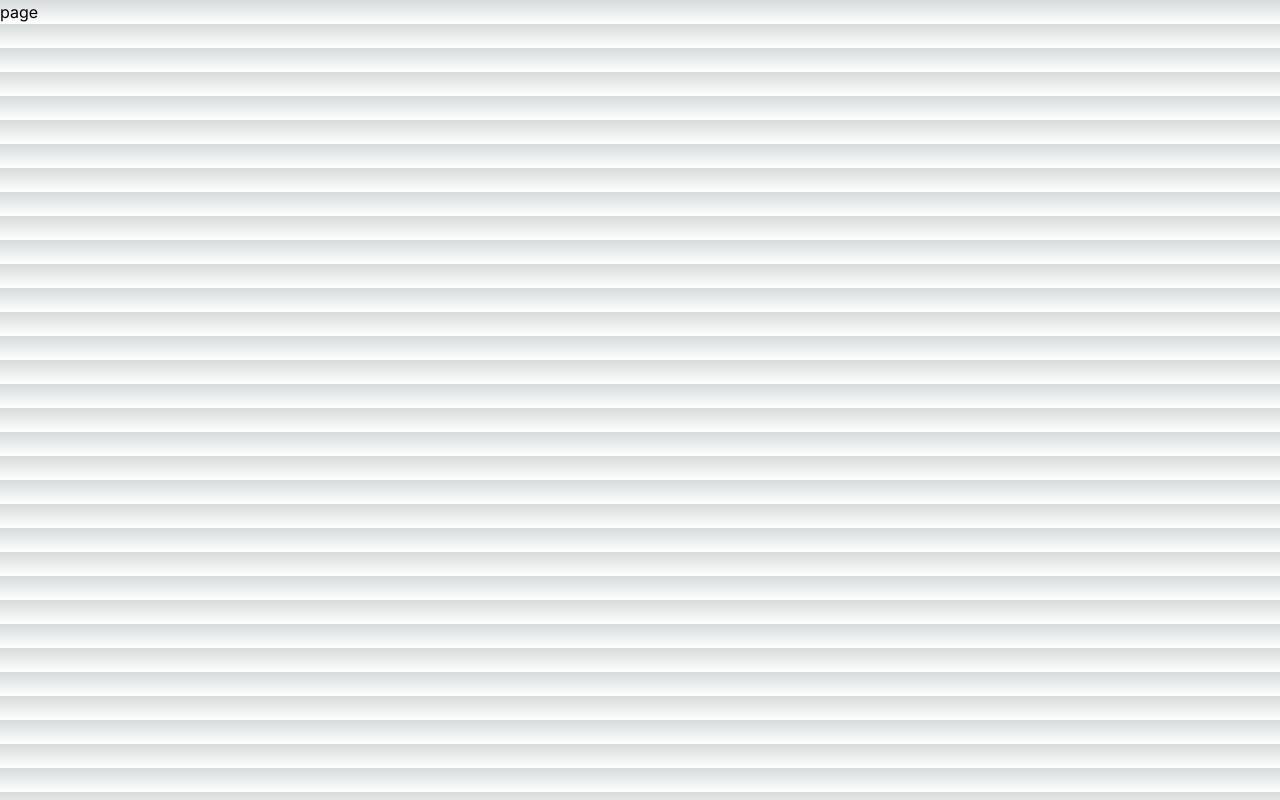
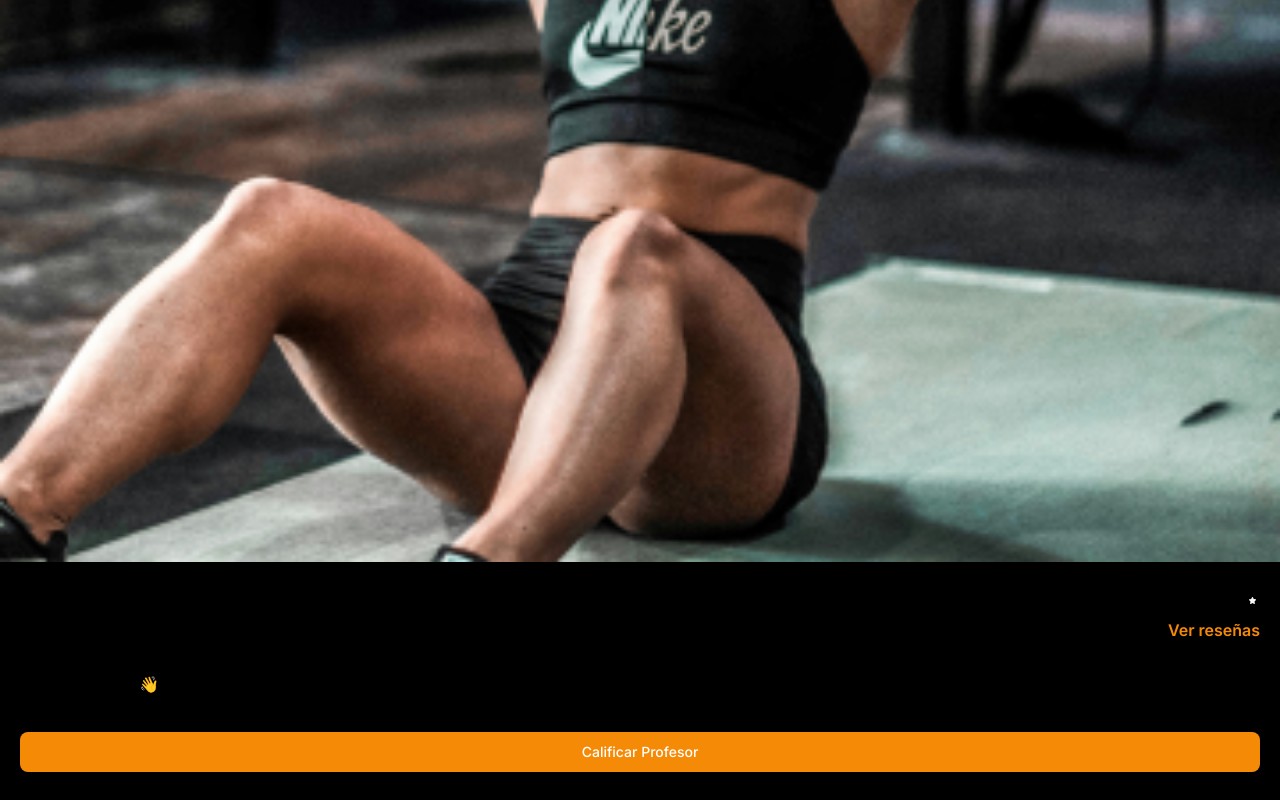
Before and after one commit to No-Country/s13-07-n-node-react, a Next.js app in the folder frontend/: page /profesores/1 in a window 1280 px wide. Built offline with nearby package versions, Linux system fonts and the light colour scheme.

Commit message:
working yet

```diff
--- a/frontend/app/(router)/profesores/[profesor]/page.tsx
+++ b/frontend/app/(router)/profesores/[profesor]/page.tsx
@@ -1,8 +1,13 @@
+"use client"
+import ProfessorDetails from '@/app/Components/ProfessorDetails'
+import CalificarProfesor from '@/app/views/CalificarProfesor'
 import React from 'react'
 
-const page = () => {
+const page = ({ params }: { params: { profesor: string } }) => {
   return (
-    <div>page</div>
+    <div>
+      <CalificarProfesor params={params} />
+    </div>
   )
 }
 
--- a/frontend/app/Components/CardContainer.tsx
+++ b/frontend/app/Components/CardContainer.tsx
@@ -3,40 +3,21 @@ import CardProfessor from './CardProfessor'
 import professor1 from "../../public/Rectangle 4.png";
 import professor2 from "../../public/Rectangle 4 (1).png";
 import CardActivities from './CardActivities';
-import SlideUpComponent from './SlideUpComponent';
-
 
 function CardContainer({link}:{link:string}) {
 
-  const [professorDetail, setProfessorDetail] = useState({})
-  const [isVisible, setIsVisible] = useState(false);
-
-  const showDetails =({rate, image, name, available}:any)=>{
-    //console.log({rate, image, name, available})
-    setProfessorDetail({rate, image, name, available})
-    setIsVisible(true)
-  }
-
-  useEffect(()=>{
-
-    setProfessorDetail({})
-    setIsVisible(false)
-  }, [])
-
-
   return (
-
     <div>
       {link === "Profesores" && (
         <div className='w-[100%] grid grid-cols-12 mt-[24px]'>
           <div className='col-span-6 flex justify-center items-center mt-[0.8rem]'>
-              <CardProfessor onShowDetails={showDetails}  rate={4.6} image={professor2} name="Julian Alvarez" available={true}/>
+              <CardProfessor  rate={4.6} image={professor2} name="Julian Alvarez" available={true}/>
           </div>
           <div className='col-span-6 flex justify-center items-center mt-[0.8rem]'>
-              <CardProfessor onShowDetails={showDetails} rate={4.6} image={professor1} name="Mara Gomez" available={true}/>
+              <CardProfessor rate={4.6} image={professor1} name="Mara Gomez" available={true}/>
           </div>
           <div className='col-span-6 flex justify-center items-center mt-[0.8rem]'>
-              <CardProfessor onShowDetails={showDetails} rate={4.6} image={professor2} name="Julian Alvarez" available={true}/>
+              <CardProfessor rate={4.6} image={professor2} name="Julian Alvarez" available={true}/>
           </div>
         </div>
       )}
@@ -59,10 +40,6 @@ function CardContainer({link}:{link:string}) {
         </div>
         )
       }
-
-      {isVisible &&  <SlideUpComponent professorDetail={professorDetail} slideDown={()=> setIsVisible(false)}  />}
-
-
     </div>
 
   )
--- a/frontend/app/Components/CardProfessor.tsx
+++ b/frontend/app/Components/CardProfessor.tsx
@@ -4,10 +4,10 @@ import disponible from "../../public/Ellipse 26.png";;
 import estrella from "../../public/star.png";
 
 
-function CardProfessor({image, name, available, rate, onShowDetails}:{image:any, name:string, available:boolean, rate:number, onShowDetails:({name, rate, image, available}:any)=> void}) {
+function CardProfessor({image, name, available, rate, }:{image:any, name:string, available:boolean, rate:number}) {
 
     return (
-        <div className='w-[152px] h-[158px] rounded-[20px] relative pointer' onClick={()=>{onShowDetails({image, name, available, rate, onShowDetails})}}>
+        <div className='w-[152px] h-[158px] rounded-[20px] relative pointer'>
             <Image  alt='professor' src={image} />
             <div className='absolute top-0 left-0 right-0 bottom-0 w-full h-full flex justify-between items-end p-[0.5rem]'>
                 <div>
--- a/frontend/app/Components/SlideUpComponent.tsx
+++ b/frontend/app/Components/ProfessorDetails.tsx
@@ -1,33 +1,39 @@
-import Image from "next/image";
+import Image from 'next/image';
+import React, { ReactNode, useState } from 'react'
 import X from "../../public/x.png"
 import start from "../../public/star.png"
-import { useState } from "react";
 import starColor from "../../public/star-color.png"
+import mujer from "../../public/card-header-women.png"
 
 
+function ProfessorDetails({ params }: { params: {profesor: string;}}) {
 
-const SlideUpComponent = ({slideDown, professorDetail}:{slideDown:()=> void, professorDetail:any}) => {
-  const {image, name, available, rate} = professorDetail;
   const calificacion = ["profesor","puntaje", "gracias"];
   const  [flujo, setFlujo] = useState(calificacion[0])
 
   return (
     <div className={`w-full h-full  fixed  left-0 right-0 bottom-0  backdrop-blur-[5px]  bg-opacity-60`}>
 
-      <button onClick={()=>{slideDown()}}>
+      <button onClick={()=>{}}>
         <Image src={X} alt="x" className="w-[24px] h-[24px] absolute right-5 top-5" />
       </button>
       <div className="w-full  absolute bottom-0 right-0 left-0">
         {
           flujo === calificacion[0] && (
-          <><Image src={image} alt="profesor" className="w-full" />
+          <><Image src={mujer} alt="profesor" className="w-full" />
           <div className="w-full p-[20px] h-full bg-black">
               <div className="flex justify-between items-center">
-                <h3 className="text-[24px]">Mara Goméz</h3>
-                <p className="flex justify-between items-center"><span className="flex items-center">Rate 4.6</span> <Image className="mx-1" src={start} alt="start" /> </p>
+                <h3 className="text-[24px]">{params.profesor}</h3>
+
+                <p className="flex justify-between items-center">
+                    <span className="flex items-center">Rate 4.6</span>
+                    <Image className="mx-1" src={start} alt="start" />
+                </p>
+
               </div>
               <div>
-                <p className="mt-[30px]">
+                <p className='text-primaryDefault font-semibold text-right'>Ver reseñas</p>
+                <p className="mt-[30px] font-semibold">
                   Hola soy Mara!  👋
                   Soy personal trainer y puedo ayudarte con tu entrenamiento.
                   Me vas a encontrar en el gimnasio todos los martes y viernes de 16hs a 20hs.
@@ -58,7 +64,7 @@ const SlideUpComponent = ({slideDown, professorDetail}:{slideDown:()=> void, pro
                     <Image className="w-[24px] h-[24px] mx-2" src={starColor} alt="star-color" />
                     <Image className="w-[24px] h-[24px] mx-2" src={starColor} alt="star-color" />
                   </div>
-                  <p className="mt-[16px]">Deja un comentario</p>
+                  <p className="mt-[16px] font-semibold">Deja un comentario</p>
                 </p>
                 <button onClick={() => { setFlujo(calificacion[2]); } } type="button" className="mt-[12px] text-white w-full focus:outline-none  bg-primaryDefault hover:bg-yellow-500 focus:ring-4 focus:ring-yellow-300 font-medium rounded-lg text-sm px-5 py-2.5 me-2 mb-2 dark:focus:ring-yellow-900">
                   Enviar
@@ -72,10 +78,10 @@ const SlideUpComponent = ({slideDown, professorDetail}:{slideDown:()=> void, pro
         flujo === calificacion[2] && (
           <div className="w-full p-[20px] h-full bg-black">
               <div>
-                <p className="mt-[30px] mb-[44px] text-center">
+                <p className="mt-[30px] mb-[44px] text-center font-semibold">
                   Gracias por calificar a Mara
                 </p>
-                <button onClick={() => { slideDown() } } type="button" className="mt-[12px] text-white w-full focus:outline-none  bg-primaryDefault hover:bg-yellow-500 focus:ring-4 focus:ring-yellow-300 font-medium rounded-lg text-sm px-5 py-2.5 me-2 mb-2 dark:focus:ring-yellow-900">
+                <button onClick={() => { setFlujo(calificacion[0]);  } } type="button" className="mt-[12px] text-white w-full focus:outline-none  bg-primaryDefault hover:bg-yellow-500 focus:ring-4 focus:ring-yellow-300 font-medium rounded-lg text-sm px-5 py-2.5 me-2 mb-2 dark:focus:ring-yellow-900">
                   Continuar
                 </button>
               </div>
@@ -86,6 +92,6 @@ const SlideUpComponent = ({slideDown, professorDetail}:{slideDown:()=> void, pro
       </div>
     </div>
   );
-};
+}
 
-export default SlideUpComponent;
+export default ProfessorDetails;
--- /dev/null
+++ b/frontend/app/views/CalificarProfesor.tsx
@@ -0,0 +1,12 @@
+import React from 'react'
+import ProfessorDetails from '../Components/ProfessorDetails';
+
+function CalificarProfesor({ params }: { params: { profesor: string } }) {
+  return (
+    <div>
+        <ProfessorDetails params={params} />
+    </div>
+  )
+}
+
+export default CalificarProfesor;
```
Also changed, not shown: frontend/public/card-header-women.png (added).
